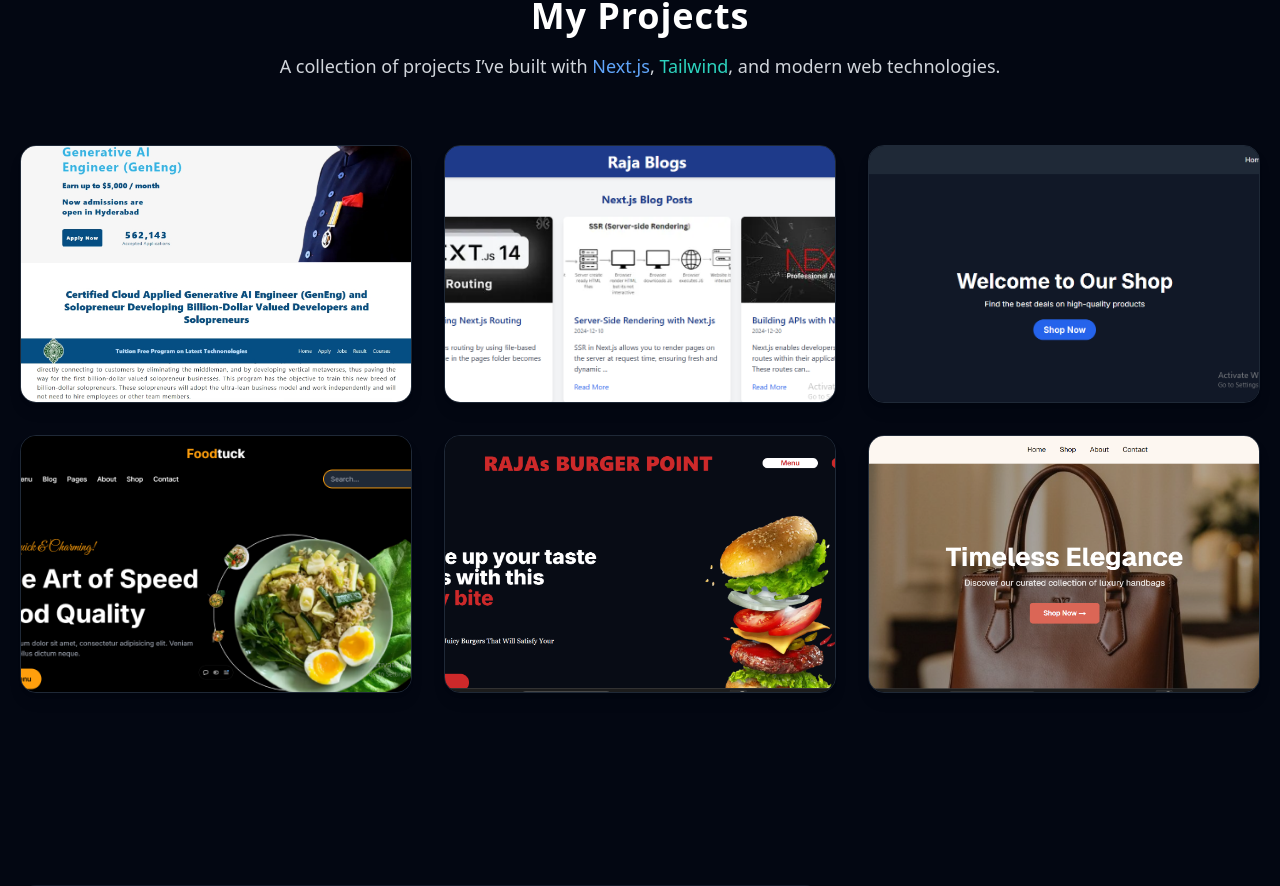
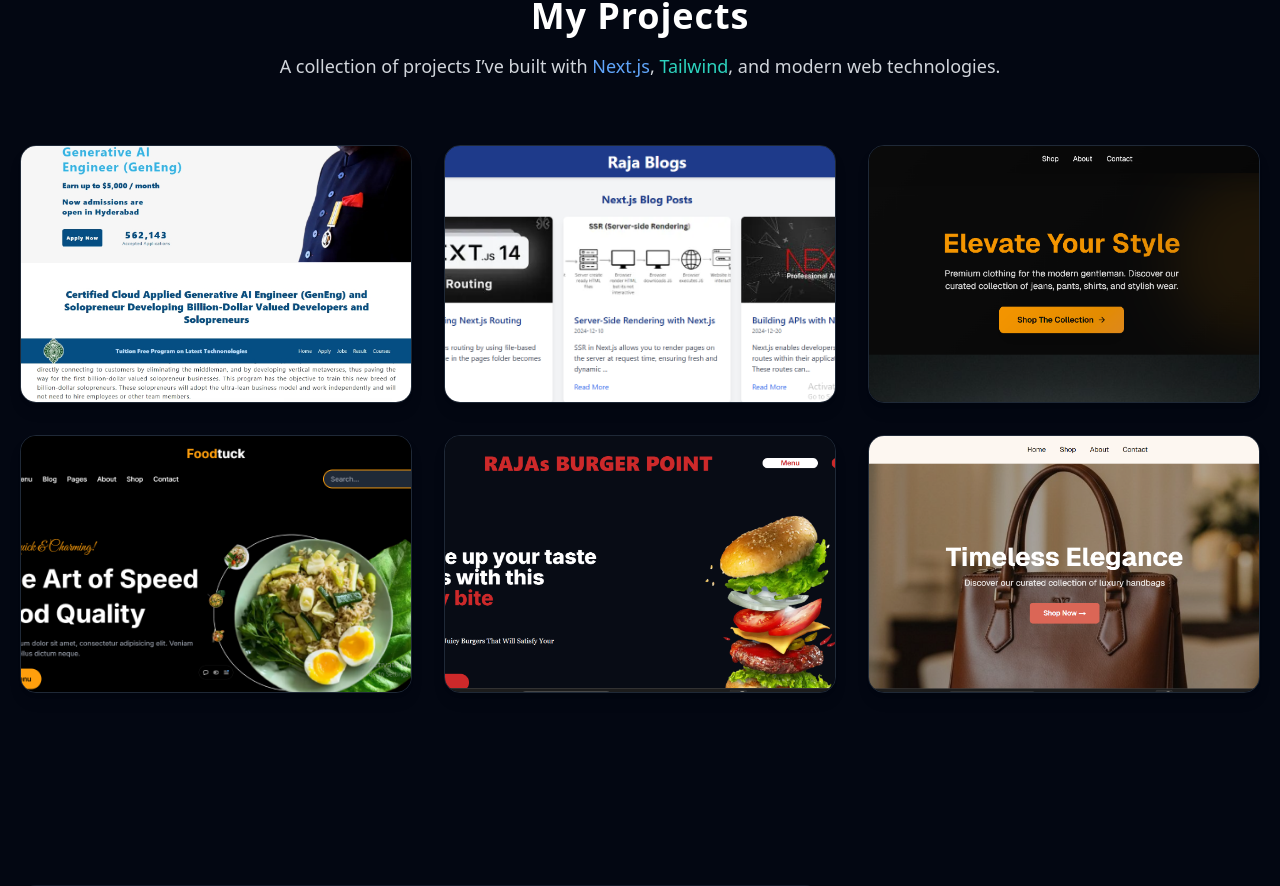
Before and after one commit to RajaHadi/Portfolio, a Next.js app: page / in a window 1280 px wide. Shown: the part 2223-3109 px from the top of the page. Built offline with nearby package versions, Linux system fonts and the light colour scheme; grey boxes are pictures that could not be loaded.

Commit message:
Add Gentleman Clothing project to the list

```diff
--- a/src/app/component/project.tsx
+++ b/src/app/component/project.tsx
@@ -9,6 +9,7 @@
 import Food from '../../../public/projects/Food.png';
 import Ecommerce from '../../../public/projects/Ecommerce.png';
 import LuxeBag from '../../../public/projects/LuxeBags.png';
+import GentleMan from '../../../public/projects/Gentleman.png';
 const projects = [
   {
     title: "Governor's Website",
@@ -25,11 +26,11 @@
     link: "https://blog-website-flax-eight.vercel.app/",
   },
   {
-    title: "Ecommerce Website",
-    subtitle: "ECOMMERCE",
-    desc: "A simple Ecommerce Website with cart functionality.",
-    img: Ecommerce,
-    link: "https://ecommerce-silk-five-67.vercel.app/",
+    title: "Gentleman Clothing",
+    subtitle: "COTHING SHOP",
+    desc: "🛍️ Modern e-commerce clothing store for men built with Next.js 15, Sanity CMS, Tailwind CSS.",
+    img: GentleMan,
+    link: "https://gentleman-shop.vercel.app/",
   },
   {
     title: "Restaurant Website",
```
